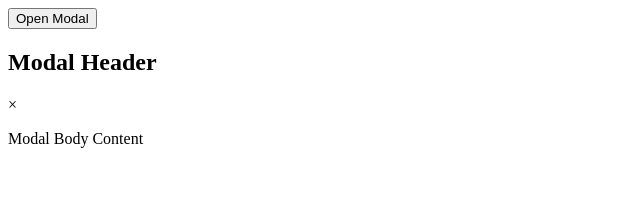
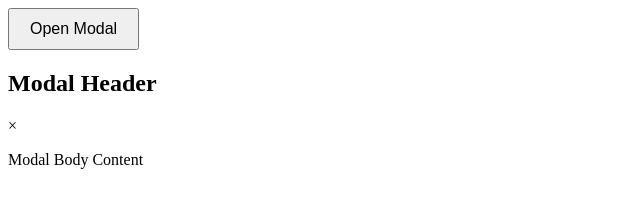
Before and after one commit to acciojob/css-modal-Awes-Khan, a website: page main.html in a window 1280 px wide. Both pictures are taken after a click on the button "Open Modal". Shown: the whole page, without its empty margins (0-640 px from the left). Drawn offline with Linux system fonts and the light colour scheme.

Commit message:
created a submission

```diff
--- a/styles.css
+++ b/styles.css
@@ -1 +1,12 @@
 /*  your css code here. If applicable */
+button {
+    padding: 10px 20px;
+    font-size: 16px;
+    cursor: pointer;
+}
+
+.modal {
+    display: none;
+    position: fixed;
+    z-index: 1;
+}
```
